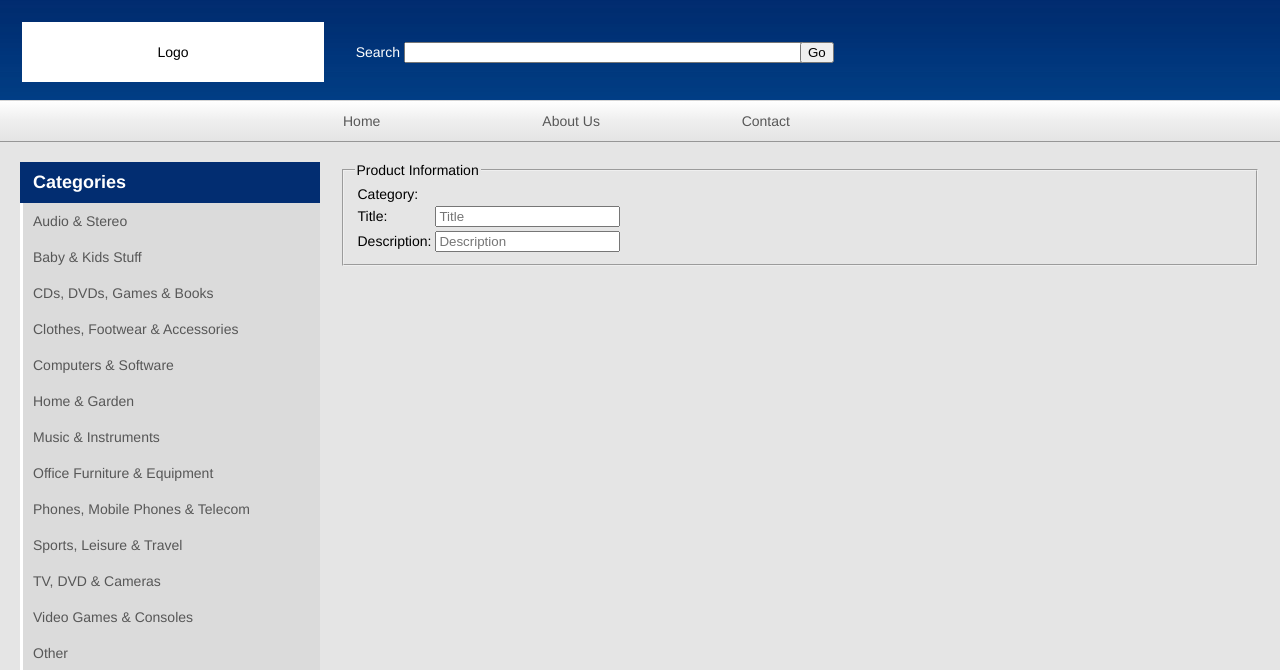
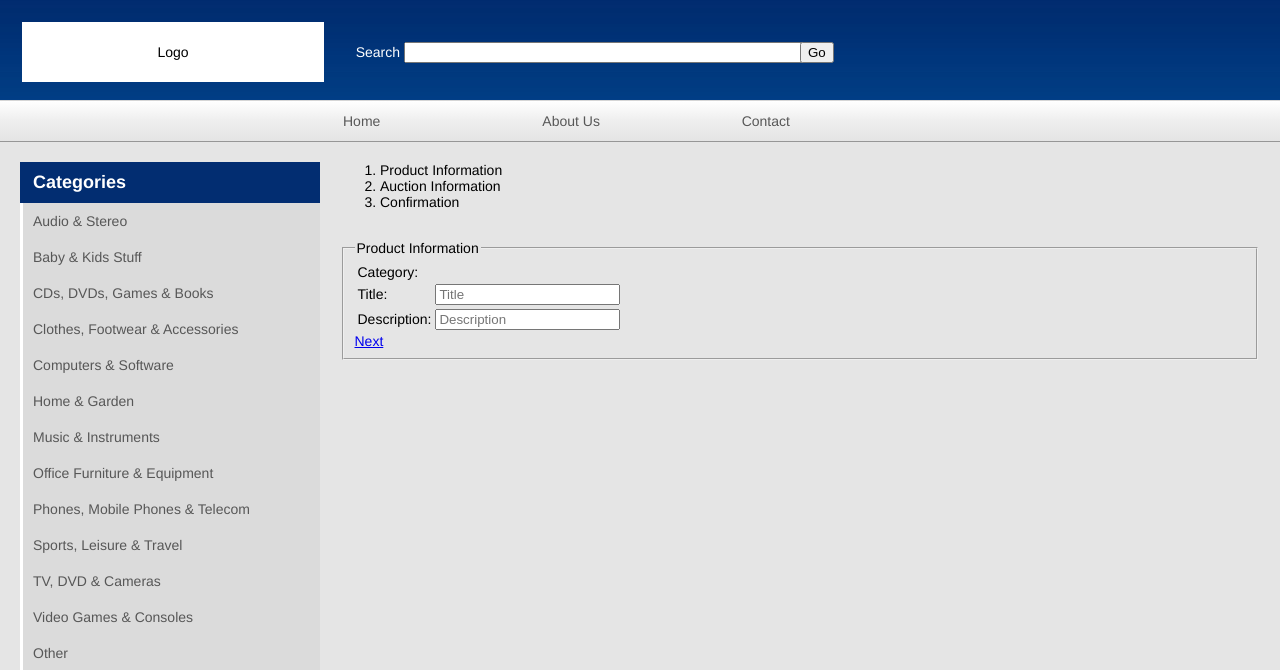
Before and after one commit to matheusgsb/auctions, a Django app: page /create_auction/ in a window 1280 px wide. Shown: the top 670 px of the page. Run offline with Django 3.2, Linux system fonts and the light colour scheme.

Commit message:
melhorando template create auction

```diff
--- a/auctions/templates/create_auction.html
+++ b/auctions/templates/create_auction.html
@@ -8,10 +8,35 @@
 		{
 			$("#"+$(this).attr("name")).html($(this).val());
 		});
+		$("#next1").click(function()
+		{
+			$("#product_info").css("display","none");
+			$("#auction_info").css("display","block");
+		});
+		$("#next2").click(function()
+		{
+			$("#auction_info").css("display","none");
+			$("#confirmation").css("display","block");
+		});
+		$("#previous1").click(function()
+		{
+			$("#auction_info").css("display","none");
+			$("#product_info").css("display","block");
+		});
+		$("#previous2").click(function()
+		{
+			$("#confirmation").css("display","none");
+			$("#auction_info").css("display","block");
+		});
 	});
 </script>
 {% endblock %}
 {% block content %}
+	<ol class="steps">
+	    <li class="step1 current">Product Information</li>
+	    <li class="step2 ">Auction Information</li>
+	    <li class="step3 ">Confirmation</li>
+	</ol><br>
 	<fieldset id="product_info">
 		<legend>Product Information</legend>
 		<table>
@@ -35,6 +60,7 @@
 				</td>
 			</tr>
 		</table>
+		<a id="next1" href="#">Next</a>
 	</fieldset>
 	<fieldset id="auction_info" style="display:none">
 		<legend>Auction Information</legend>
@@ -59,6 +85,8 @@
 				</td>
 			</tr>
 		</table>
+		<a id="previous1" href="#">Previous</a>
+		<a id="next2" href="#">Next</a>
 	</fieldset>
 	<fieldset id="confirmation" style="display:none">
 		<legend>Confirmation</legend>
@@ -96,5 +124,7 @@
 				<td id="auct_start_price"></td>
 			</tr>
 		</table>
+		<a id="previous2" href="#">Previous</a>
+		<a id="confirm" href="#">Confirm</a>
 	</fieldset>
 {% endblock %}
```
